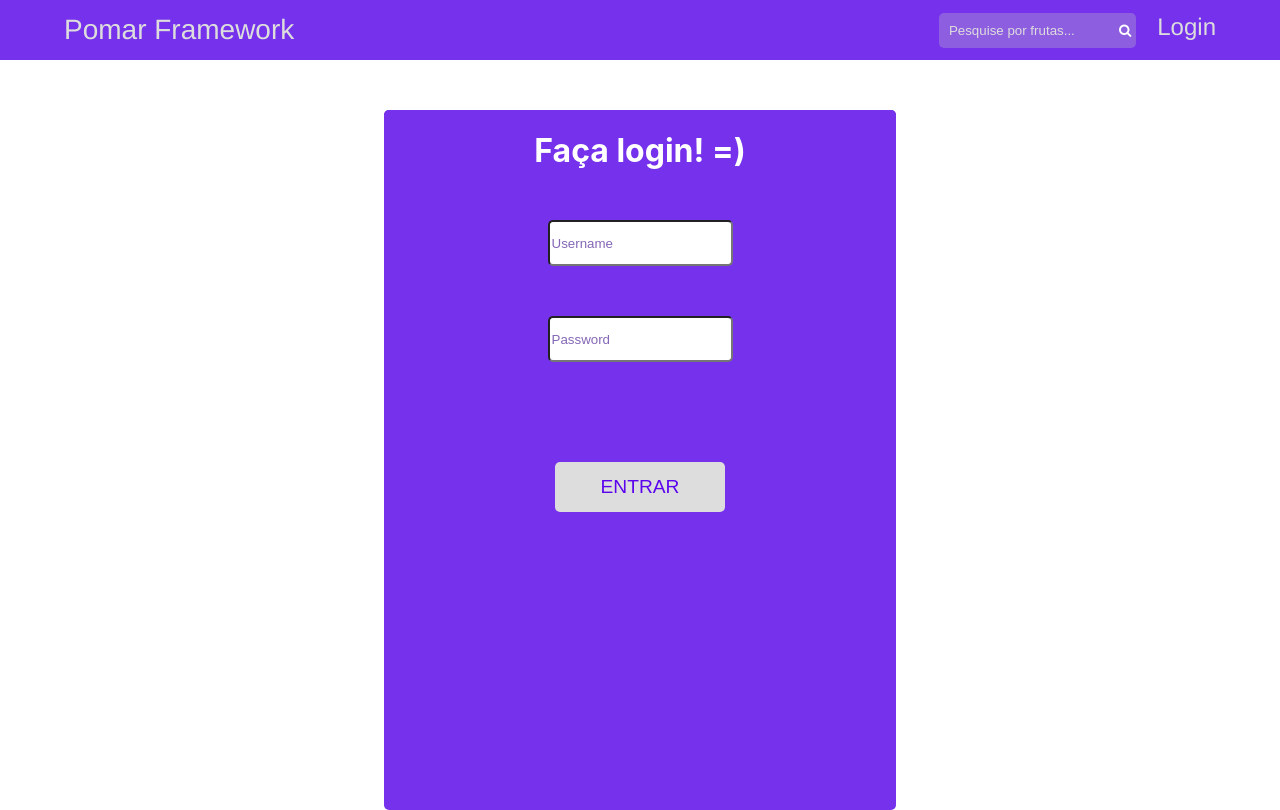
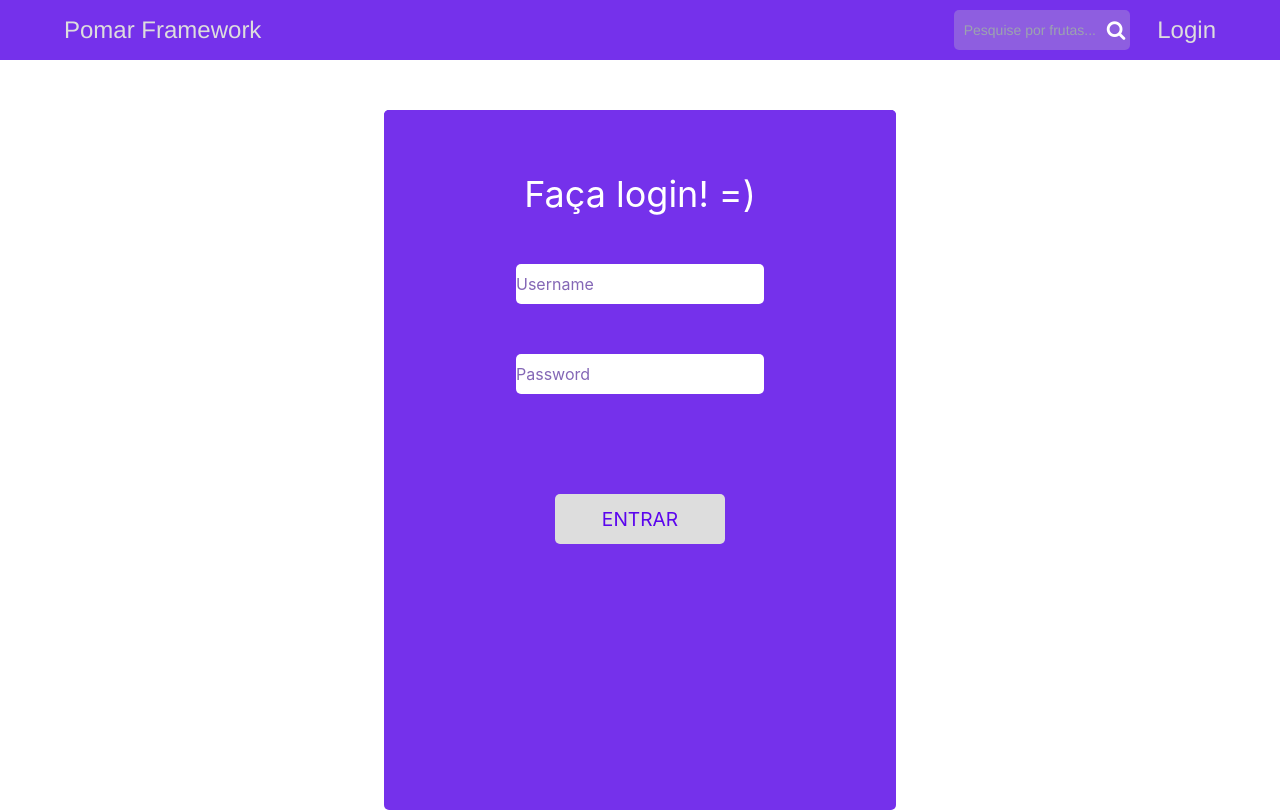
Before and after one commit to marcogarcia29/FramePommar, a React (Create React App) app: page /login in a window 1280 px wide. Built offline with nearby package versions, Linux system fonts and the light colour scheme; the HTML template or start-up script is replaced by a standard one.

Commit message:
tela de login

```diff
--- /dev/null
+++ b/craco.config.js
@@ -0,0 +1,10 @@
+module.exports = {
+    style: {
+      postcss: {
+        plugins: [
+          require('tailwindcss'),
+          require('autoprefixer'),
+        ],
+      },
+    },
+  }
--- a/src/FruitCard.js
+++ b/src/FruitCard.js
@@ -1,4 +1,3 @@
-
 const FruitCard = (props) => {
     const formatPrice = (price) => {
         return new Intl.NumberFormat('pt-BR', { style: 'currency', currency: 'BRL' }).format(price)
@@ -7,7 +6,7 @@ const FruitCard = (props) => {
         <div className='itens' key={props.id}>
             <img src={props.pictureUrl}></img>
             <h3>{props.name}</h3>
-            <p >{formatPrice(props.unitPrice)}</p>
+            <p>{formatPrice(props.unitPrice)}</p>
         </div>
 
 
--- a/src/Login.js
+++ b/src/Login.js
@@ -1,8 +1,8 @@
 const Login = () => {
     return (
         <div className='login'>
-            <form className="loginForm">
-                <h1>Faça login! =)</h1>
+            <form className="loginForm py-16 ...">
+                <h1 className="text-4xl text-white ...">Faça login! =)</h1>
                 <input type="text" placeholder="Username" />
                 <input type="password" placeholder="Password" />
                 <button type="submit">
--- a/src/Navbar.js
+++ b/src/Navbar.js
@@ -1,16 +1,27 @@
 import { Link } from "react-router-dom";
+import React, { useState} from "react";
 
 const Navbar = () => {
+    const [local, setLocal] = useState('');
+
     return (
-        <nav className='navbar'>
-            <h1>Pomar Framework</h1>
-            <div className='links'>
-                <form>
-                    <input type="text" placeholder="Pesquise por frutas..." />
-                    <button type='submit'><i className="fa fa-search"></i> </button>
-                </form>
-                <Link to='/login'>Login</Link>
-            </div>
+        <nav className='navbar  md:w-auto ...'>
+            <Link onClick={() => setLocal('http://localhost:3000/')} to='/'><h1 className="text-gray md:text-9x1 ...">Pomar Framework</h1></Link>
+            {local === 'http://localhost:3000/login'
+
+                ?
+                null
+                : <div className='links items-center flex flex-row ...'>
+                    <form className="flex items-stretch mr-8 ...">
+                        <input className="text-sm ..." type="text" placeholder="Pesquise por frutas..." />
+                        <button type="submit"><i className="fa fa-search"></i> </button>
+                    </form>
+                    <Link onClick={() => setLocal('http://localhost:3000/login')} to='/login'>Login</Link>
+
+                </div>
+            }
+
+
         </nav>
     )
 }
--- a/src/index.css
+++ b/src/index.css
@@ -1,4 +1,8 @@
 @import url("https://cdnjs.cloudflare.com/ajax/libs/font-awesome/4.7.0/css/font-awesome.min.css");
+@tailwind base;
+@tailwind components;
+@tailwind utilities;
+
 
 body {
   margin: 0;
@@ -24,12 +28,6 @@ code {
   font-size: 20px;
   font-family: Helvetica;
   margin-bottom: 10px;
-}
-
-.navbar h1 {
-  color: #ddd;
-  font-weight: normal;
-  font-size: 1.4em;
 }
 
 .home {
@@ -89,15 +87,8 @@ img {
   color: #ddd;
 }
 
-form {
-  display: flex;
-  float: left;
-  margin-right: 20px;
-}
-
 button {
   background-color: rgba(200,200,200,0.0);
-
   border: none;
   color: white;
   border-radius: 5px;
@@ -144,10 +135,6 @@ button {
   color: #8467b6;
 }
 
-.loginForm > h1{
-  color: white;
-}
-
 .loginForm > button {
   background-color: #ddd;
   width: 170px;
--- /dev/null
+++ b/tailwind.config.js
@@ -0,0 +1,13 @@
+const colors = require("tailwindcss/colors")
+
+module.exports = {
+  purge: ["./src/**/*.{js,jsx,ts,tsx}", "./public/index.html"],
+  darkMode: false, // or 'media' or 'class'
+  theme: {
+    extend: {},
+  },
+  variants: {
+    extend: {},
+  },
+  plugins: [],
+}
```
Also changed, not shown: package.json (+10 -3 lines), 2 other files (tests, documents, lock files or other folders).
